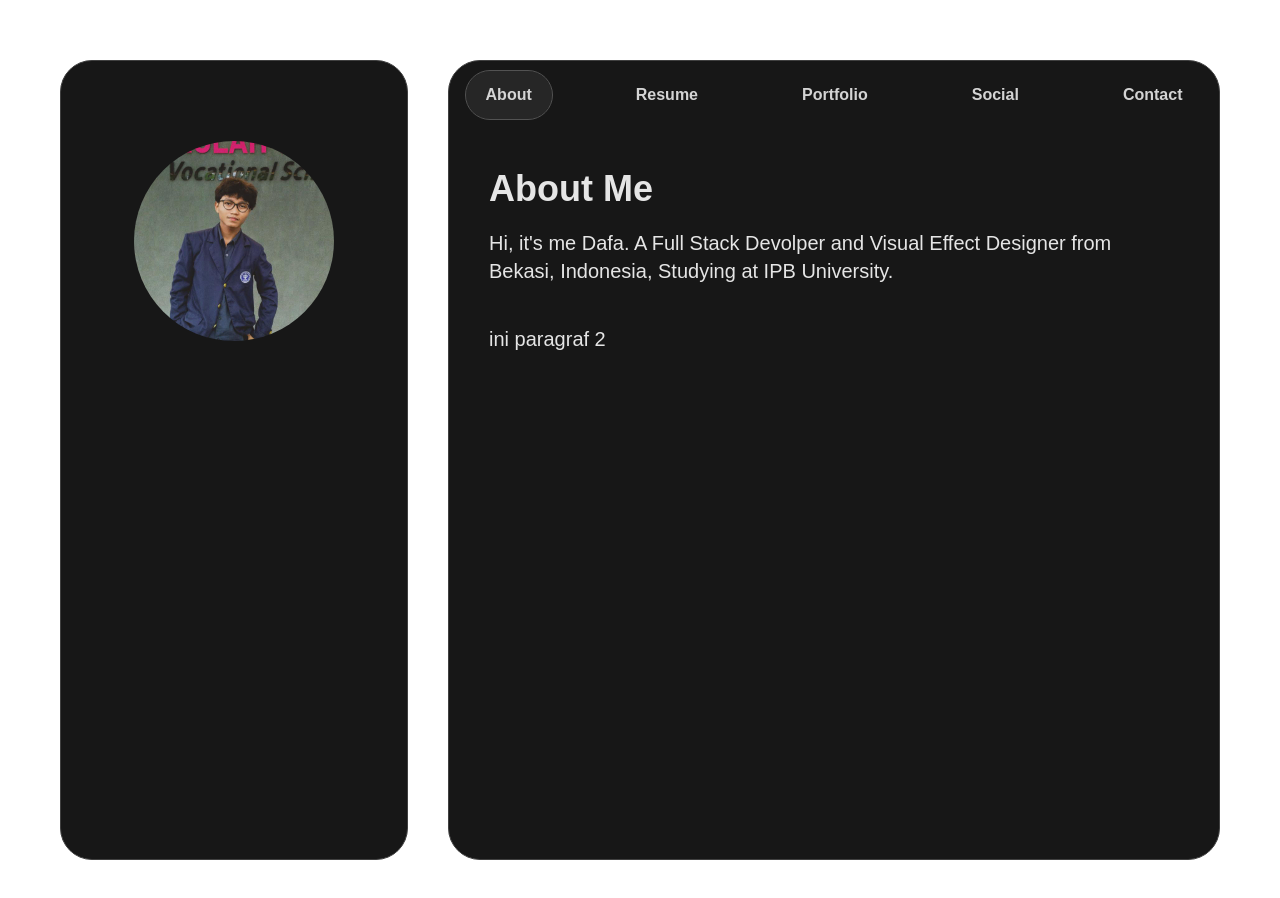
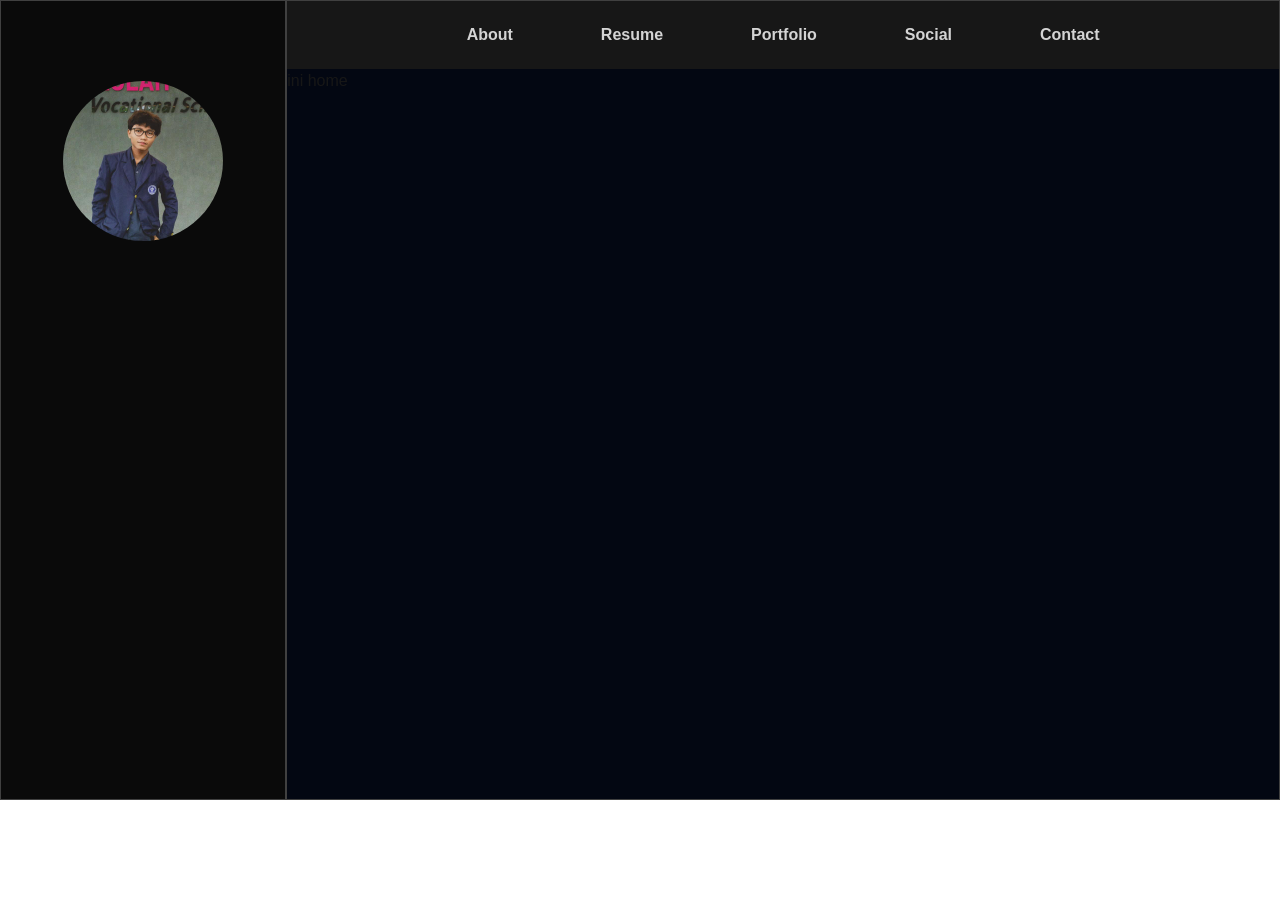
Before and after one commit to Fexie19/portofolio-v1, a Next.js app: page / in a window 1280 px wide. Shown: the top 898 px of the page. After the commit the page ends 800 px from the top, so only its background shows below. Built offline with nearby package versions, Linux system fonts and the light colour scheme.

Commit message:
ganti style

```diff
--- a/app/component/IsiLayout/about.tsx
+++ b/app/component/IsiLayout/about.tsx
@@ -1,15 +1,20 @@
+import ImgProfile from "../isiSidebar/img";
 
 const About = () => {
   const judul = "About Me";
-  const isi1 = "Hi, it's me Dafa. A Full Stack Devolper and Visual Effect Designer from Bekasi, Indonesia, Studying at IPB University.";
-  const isi2 = "ini paragraf 2";
+  const isi1 = "Hi, it's me Dafa. A Full Stack Devolper and Visual Effect Designer from Bekasi, Indonesia, Studying at IPB University. Currently expanding my expertise at IPB University, I’m constantly experimenting with new tools, frameworks, and visual techniques to push my creative boundaries in both tech and digital art.";
+  const isi2 = "I specialize in crafting dynamic web platforms and captivating digital visuals. With a strong foundation in both frontend and backend development, I love turning ideas into intuitive and visually engaging experiences.";
 
   return(
-    <>
+    <div className="animate-fadeIn">
       <div className="h-fit flex justify-center flex-col animate-fadeIn">
-        <h1 className="font-bold text-4xl text-neutral-200 mb-5">
+        <div className="border-b-neutral-800 border-b border-t-neutral-800 border-t w-full h-fit mb-5 ml-2">
+          <h1 className="font-bold text-5xl text-neutral-200">
             {judul}
           </h1>
+        </div>
+        <div className="flex flex-row">
+          <div className="flex flex-col max-w-[50%] border-r-neutral-700 border-r pr-2 m-2">
             <p className="text-xl text-neutral-200 mb-10">
               {isi1}
             </p>
@@ -17,7 +22,12 @@ const About = () => {
               {isi2}
             </p>
           </div>
-    </>
+        <div className="h-20 max-w-[50%]">
+
+        </div>
+        </div>
+      </div>
+    </div>
   )
 }
 
--- /dev/null
+++ b/app/component/IsiLayout/home.tsx
@@ -0,0 +1,9 @@
+const HomeAwal = () => {
+  return(
+    <div className="h-screen bg-gray-950">
+      <h1>ini home</h1>
+    </div>
+  )
+}
+
+export default HomeAwal
--- a/app/component/IsiLayout/resume.tsx
+++ b/app/component/IsiLayout/resume.tsx
@@ -36,7 +36,7 @@ const Pengalaman1: template = {
 
 const IsiResume = ({isi}:any) => {
   return(
-    <div className="bg-neutral-900">
+    <div>
         <div>
           <h1 className="mb-1 text-xl font-bold">
             {isi.satu}
@@ -81,7 +81,7 @@ const Pengalaman = ({yaya}:any) => {
 const PageResume = () => {
   return(
     <>
-      <div className="flex xl:flex-row gap-20 flex-col animate-fadeIn">
+      <div className="flex xl:flex-row gap-20 flex-col animate-fadeIn divide-x divide-neutral-800">
         <Isinya yaya="Pendidikan"/>
         <Pengalaman yaya="Pengalaman"/>
       </div>
--- a/app/component/isiSidebar/img.tsx
+++ b/app/component/isiSidebar/img.tsx
@@ -1,7 +1,7 @@
 const ImgProfile = () => {
   return(
     <>
-      <img src="Profile.jpg" className="max-h-50 max-w-50 rounded-full object-cover object-center"></img>
+      <img src="Profile.jpg" className="max-h-40 max-w-40 rounded-full object-cover object-center"></img>
     </>
   )
 }
--- a/app/component/layout.tsx
+++ b/app/component/layout.tsx
@@ -2,56 +2,24 @@
 import { useState } from "react"
 import About from "./IsiLayout/about"
 import PageResume from "./IsiLayout/resume"
+import Navbar from "./navbar"
+import HomeAwal from "./IsiLayout/home"
 
 
-const Navbutton = ({ label, onClick, active }:any) => {
-  return (
-    <button
-      className={`text-neutral-300 outline-neutral-600 font-bold text-2xs xl:text-3xs rounded-3xl p-5 pt-3 pb-3 m-3 hover:bg-neutral-800 hover:outline-neutral-600 hover:outline-1 transition duration-300 ease-out hidden md:block
-        ${active
-          ? "bg-neutral-800 outline-1 outline-neutral-600"
-          : ""
-        }`}
-      onClick={onClick}
-    >
-      {label}
-    </button>
-  )
-}
-
-const Navbar = ({ activePage, onNavClick }:any) => {
-  return (
-    <div className="max-h-17 bg-neutral-1000 flex items-center justify-center rounded-3xl">
-      <nav className="flex gap-5 lg:gap-10 mr-10 ml-10">
-        <Navbutton label="About" active={activePage==="about"} onClick={() => onNavClick("about")} />
-        <Navbutton label="Resume" active={activePage==="resume"} onClick={() => onNavClick("resume")} />
-        <Navbutton label="Portfolio" active={activePage==="portfolio"} onClick={() => onNavClick("portfolio")} />
-        <Navbutton label="Social" active={activePage==="social"} onClick={() => onNavClick("social")} />
-        <Navbutton label="Contact" active={activePage==="contact"} onClick={() => onNavClick("contact")} />
-      </nav>
-    </div>
-  )
-}
 
 export default function Layout() {
-  const [activePage, setActivePage] = useState("about")
-
-  const renderPage = () => {
-    switch (activePage) {
-      case "about":
-        return <About />
-      case "resume":
-        return <PageResume/>
-      default:
-        return <div className="text-white">kosong bang</div>
-    }
-  }
 
   return (
-    <div className="min-h-screen xl:max-h-screen xl:w-7xl bg-neutral-900 rounded-4xl border-neutral-700 border overflow-y-scroll scrollbar-hide">
-      <Navbar activePage={activePage} onNavClick={setActivePage} />
-      <div className="flex m-10 animate-fadeIn">
-        {renderPage()}
+    <div className="min-h-screen xl:max-h-screen xl:w-full bg-gray-950 border-neutral-700 border overflow-y-scroll scrollbar-hide">
+      <Navbar/>
+      <div className="divide-y divide-neutral-800 gap-5 flex flex-col">
+        <HomeAwal/>
+        <div className="flex m-10 animate-fadeIn outline-1 outline-neutral-800 p-5">
+          <About />
+        </div>
+        <div className="flex m-10 animate-fadeIn outline-1 outline-neutral-800 p-5">
+          <PageResume/>
+        </div>
       </div>
     </div>
   )
--- a/app/component/navbar.tsx
+++ b/app/component/navbar.tsx
@@ -18,7 +18,7 @@ const resume = PageResume;
 const Navbar = () => {
   return(
     <>
-      <div className="max-h-17 bg-neutral-900 flex items-center justify-center rounded-3xl outline-[0.5]">
+      <div className="max-h-17 bg-neutral-900 flex items-center justify-center">
           <nav className=" flex gap-10 mr-10 ml-10">
           <Navbutton isi ="About"/>
           <Navbutton isi ="Resume"/>
--- a/app/component/sidebarleft.tsx
+++ b/app/component/sidebarleft.tsx
@@ -5,7 +5,7 @@ import ImgProfile from "./isiSidebar/img"
 
 const Sidebar = () => {
   return(
-    <div className="h-fit xl:min-h-screen xl:min-w-[30%] bg-neutral-900 rounded-4xl border-neutral-700 border flex justify-center p-20">
+    <div className="h-fit xl:min-h-screen xl:min-w-[10%] bg-neutral-950 border-neutral-700 border flex justify-center p-20">
       <ImgProfile/>
     </div>
   )
--- a/app/page.tsx
+++ b/app/page.tsx
@@ -4,7 +4,7 @@ import Sidebar from "./component/sidebarleft";
 import Layout from "./component/layout";
 export default function Home() {
   return (
-    <div className="flex flex-col min-h-screen justify-center gap-10 m-5 xl:m-15 xl:flex-row xl:max-w-screen xl:max-h-screen animate-fadeIn">
+    <div className="flex flex-col min-h-screen justify-center xl:flex-row xl:max-w-screen xl:max-h-screen animate-fadeIn bg-black">
         <Sidebar/>
         <Layout/>
     </div>
```
Lines whose indentation alone changed are shown as unchanged.
